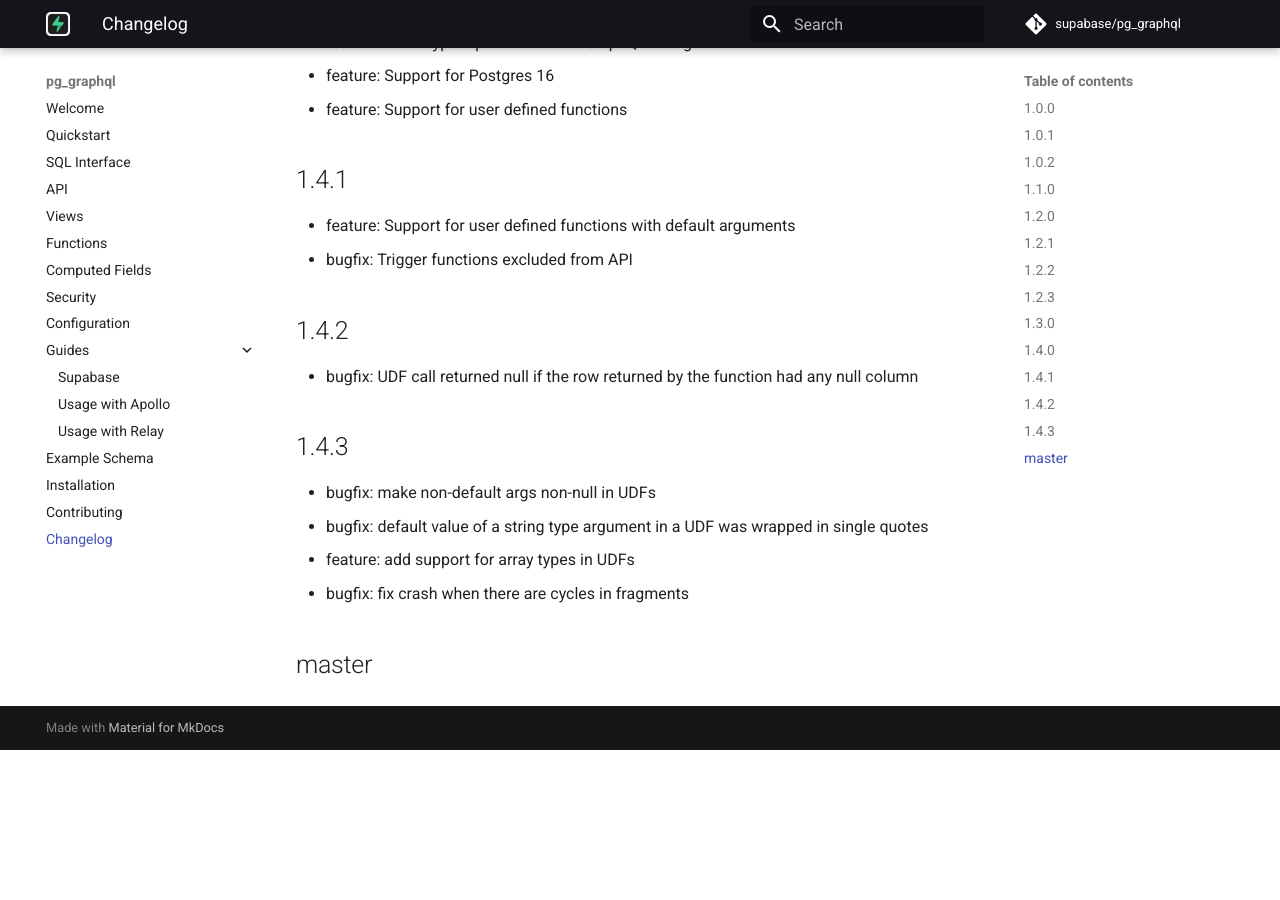
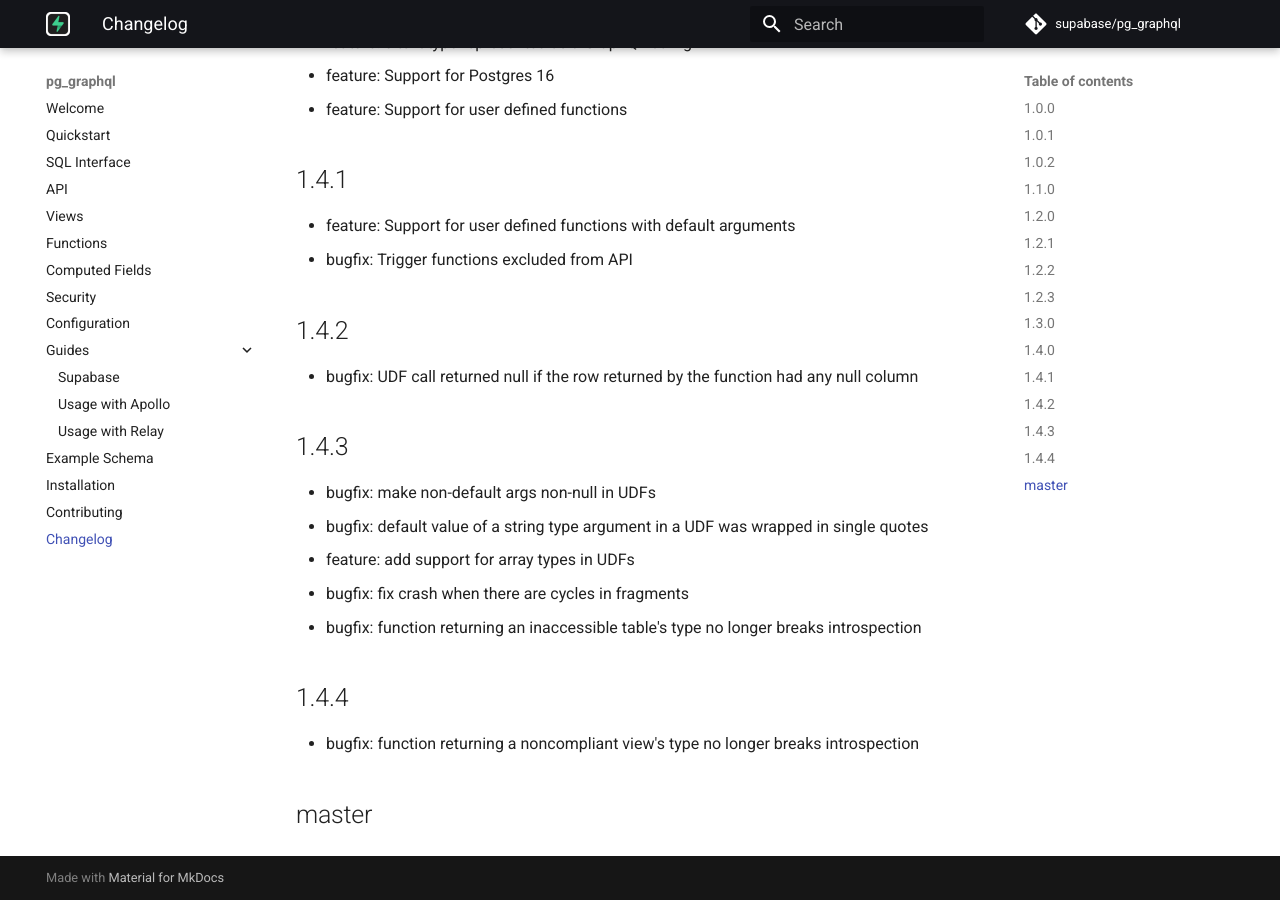
Before and after one commit to supabase/pg_graphql, an MkDocs documentation site: the page built from docs/changelog.md, in a window 1280 px wide and 900 px high, scrolled down 1847 px. Built offline with MkDocs 1.6.1 and Material for MkDocs 9.7.7, drawn with Linux system fonts in a browser that asks for light colours; comment, search, counter and statistics services are not loaded; before the commit the page ends 2597 px from its top, so only the background shows below that.

Commit message:
bump version to v1.4.4 for latest bugfixes

```diff
--- a/Cargo.toml
+++ b/Cargo.toml
@@ -1,6 +1,6 @@
 [package]
 name = "pg_graphql"
-version = "1.4.3"
+version = "1.4.4"
 edition = "2021"
 
 [lib]
--- a/docs/changelog.md
+++ b/docs/changelog.md
@@ -59,5 +59,9 @@
 - bugfix: default value of a string type argument in a UDF was wrapped in single quotes
 - feature: add support for array types in UDFs
 - bugfix: fix crash when there are cycles in fragments
+- bugfix: function returning an inaccessible table's type no longer breaks introspection
+
+## 1.4.4
+- bugfix: function returning a noncompliant view's type no longer breaks introspection
 
 ## master
```
Also changed, not shown: 1 other file.
